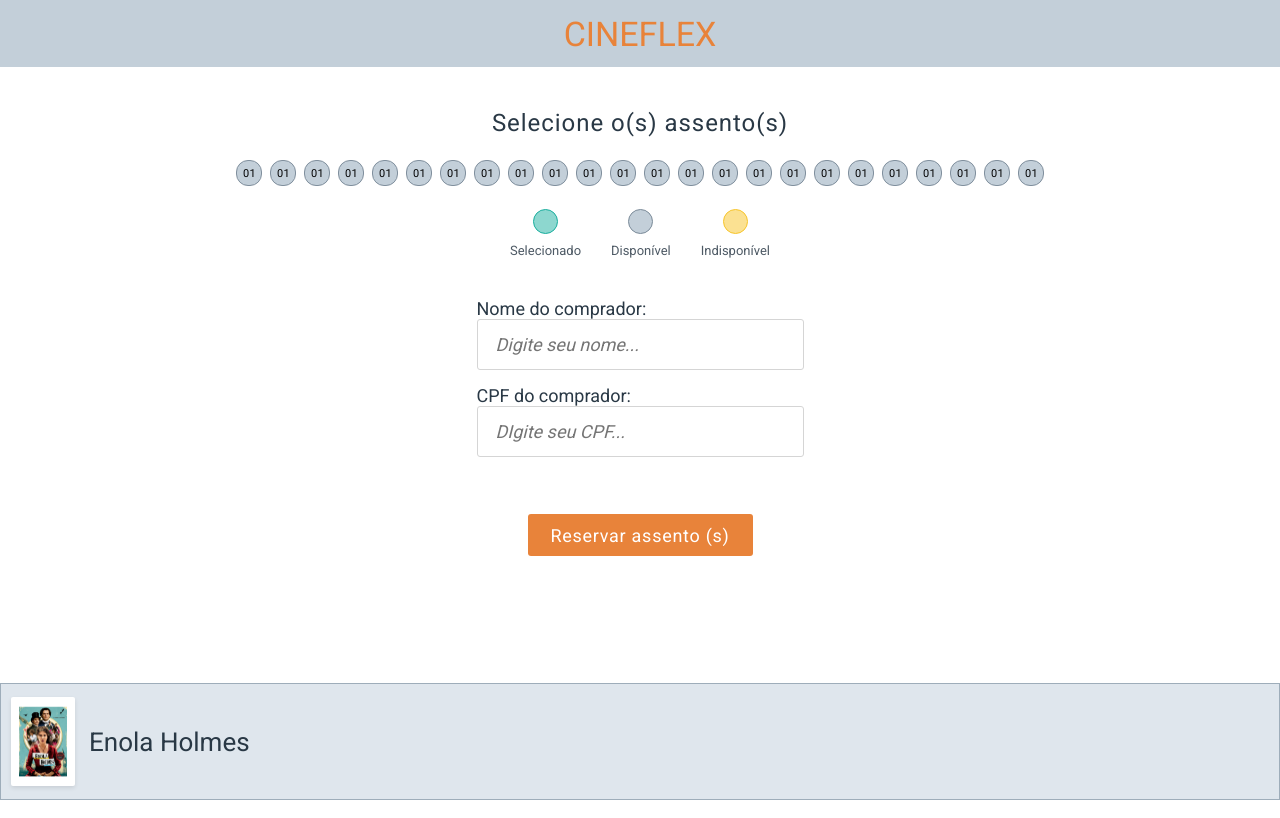
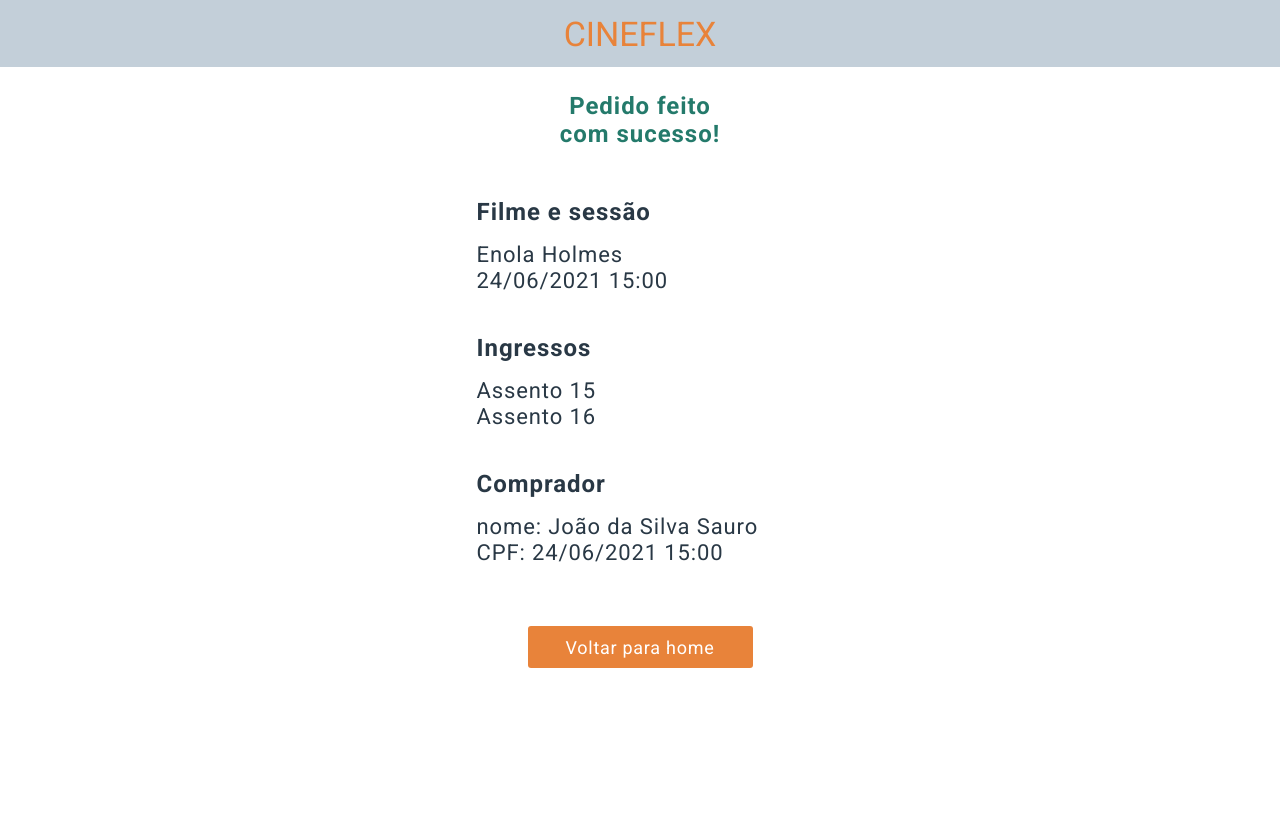
Before and after one commit to jvitorfeliciano/cineflex, a JavaScript app: page / in a window 1280 px wide. Built offline with nearby package versions, Linux system fonts and the light colour scheme.

Commit message:
screens finished

```diff
--- a/src/App.js
+++ b/src/App.js
@@ -3,13 +3,14 @@ import Catalog from "./Catalog";
 import Header from "./Header";
 import Schedule from "./Schedule";
 import ChooseSeat from "./ChooseSeat";
-
+import Confirm from "./Confirm";
 export default function App() {
   return (
     <>
     <Globalstyle/>
       <Header />
-      <ChooseSeat/>
+      <Confirm/>
+    {/*   <ChooseSeat/> */}
    {/*     <Catalog />  */}
      {/*  <Schedule/>  */}
     </>
--- a/src/ChooseSeat.js
+++ b/src/ChooseSeat.js
@@ -65,9 +65,6 @@ const ContainerValidation = styled.main`
   h1 {
     margin-top: 42px;
     margin-bottom: 23px;
-    display: flex;
-    align-items: center;
-    justify-content: center;
     background-color: #ffffff;
     font-style: normal;
     font-family: "Roboto";
@@ -80,7 +77,7 @@ const ContainerValidation = styled.main`
 `;
 
 const ButtonBox = styled.section`
-  width: 100vw;
+  width:100vw;
   display: flex;
   flex-wrap: wrap;
   justify-content: center;
--- /dev/null
+++ b/src/Confirm.js
@@ -0,0 +1,94 @@
+import styled from "styled-components";
+
+export default function Confirm() {
+  return (
+    <ContainerConfirm>
+      <span>Pedido feito com sucesso!</span>
+      <section>
+        <h2>Filme e sessão</h2>
+        <div>Enola Holmes</div>
+        <div>24/06/2021 15:00</div>
+      </section>
+      <section>
+        <h2>Ingressos</h2>
+        <div>Assento 15</div>
+        <div>Assento 16</div>
+      </section>
+      <section>
+        <h2>Comprador</h2>
+        <div>nome: João da Silva Sauro</div>
+        <div>CPF: 24/06/2021 15:00</div>
+      </section>
+      <button type="button">Voltar para home</button>
+    </ContainerConfirm>
+  );
+}
+
+const ContainerConfirm = styled.div`
+  display: flex;
+  margin-top: 67px;
+  margin-bottom: 150px;
+  flex-direction: column;
+  align-items: center;
+  width: 100vw;
+  background: #ffffff;
+  span {
+    text-align: center;
+    width: 180px;
+    justify-content: center;
+    margin-top: 25px;
+    margin-bottom: 50px;
+    background-color: #ffffff;
+    font-family: "Roboto";
+    font-style: normal;
+    font-weight: 700;
+    font-size: 24px;
+    line-height: 28px;
+    line-height: 28px;
+    letter-spacing: 0.04em;
+    color: #247a6b;
+  }
+  main {
+    display: flex;
+    flex-direction: column;
+    align-items: center;
+  }
+  section {
+    width: 327px;
+    margin-bottom: 40px;
+    h2 {
+      font-family: "Roboto";
+      font-style: normal;
+      font-weight: 700;
+      font-size: 24px;
+      line-height: 28px;
+      letter-spacing: 0.04em;
+      color: #293845;
+      margin-bottom: 16px;
+    }
+    div {
+      font-family: "Roboto";
+      font-style: normal;
+      font-weight: 400;
+      font-size: 22px;
+      line-height: 26px;
+      letter-spacing: 0.04em;
+      color: #293845;
+    }
+  }
+  button {
+    width: 225px;
+    height: 42px;
+    background: #e8833a;
+    border-radius: 3px;
+    border: none;
+    font-family: "Roboto";
+    font-style: normal;
+    font-weight: 400;
+    font-size: 18px;
+    line-height: 21px;
+    letter-spacing: 0.04em;
+    color: #ffffff;
+    margin-top: 20px;
+  }
+`;
```
